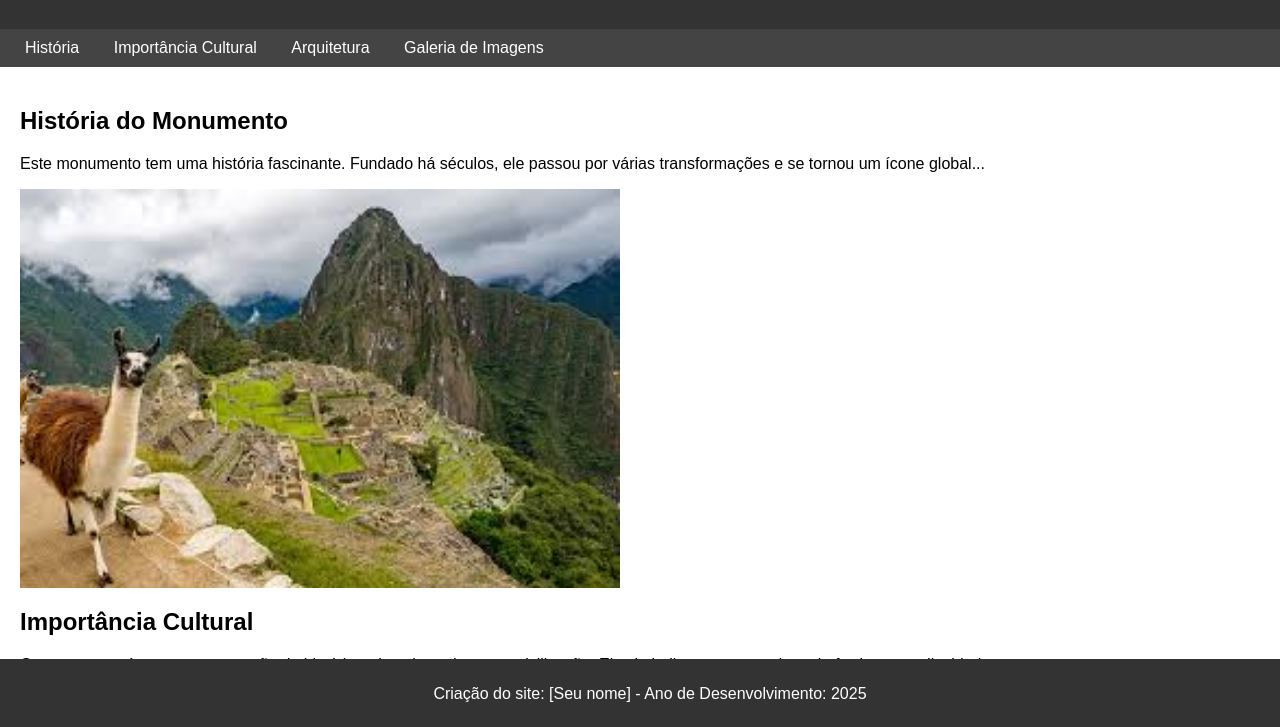
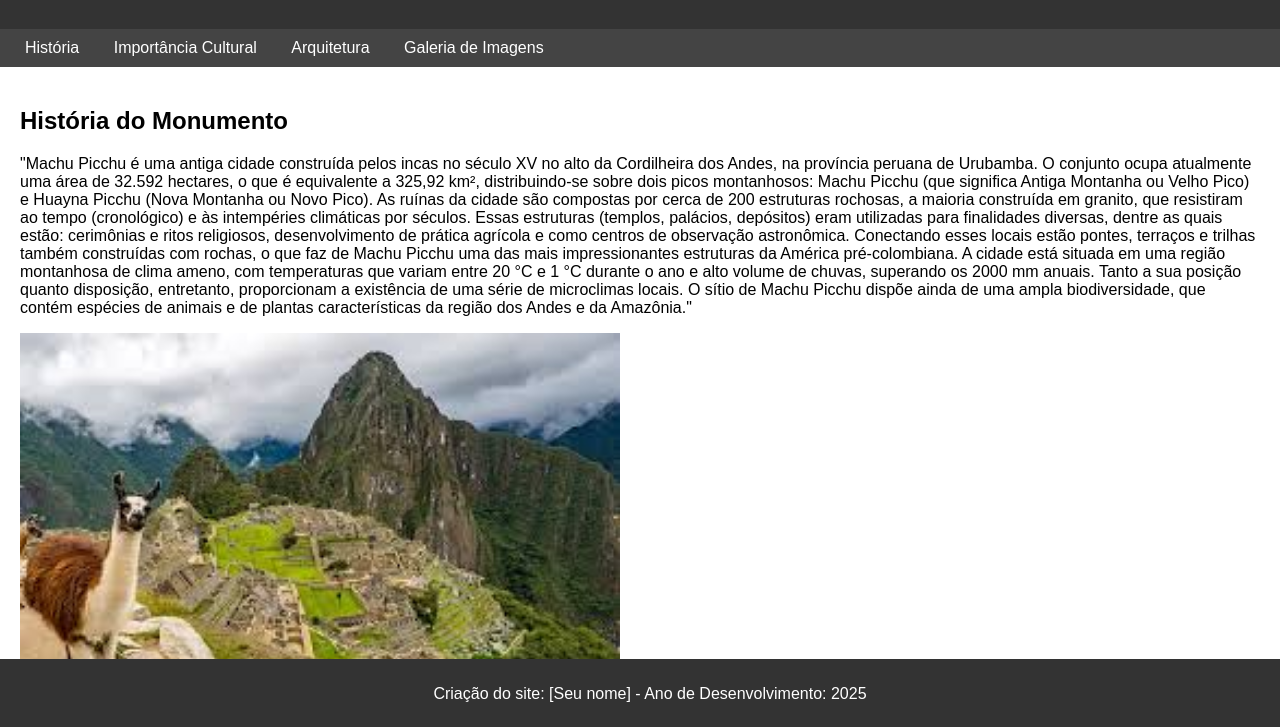
Before and after one commit to laurastutz/projeto7maravilhas, a plain HTML site: page index.html in a window 1280 px wide. Shown: the part 71-798 px from the top of the page. Drawn offline with Linux system fonts and the light colour scheme.

Commit message:
Add files via upload

```diff
--- a/index.html
+++ b/index.html
@@ -30,13 +30,41 @@
 <main>
     <section id="historia">
         <h2>História do Monumento</h2>
-        <p>Este monumento tem uma história fascinante. Fundado há séculos, ele passou por várias transformações e se tornou um ícone global...</p>
+        <p> "Machu Picchu é uma antiga cidade construída pelos incas no século XV no alto da Cordilheira dos Andes, na província peruana de Urubamba.
+            O conjunto ocupa atualmente uma área de 32.592 hectares, o que é equivalente a 325,92 km², distribuindo-se sobre dois picos montanhosos:
+             Machu Picchu (que significa Antiga Montanha ou Velho Pico) e Huayna Picchu (Nova Montanha ou Novo Pico).
+
+            As ruínas da cidade são compostas por cerca de 200 estruturas rochosas, a maioria construída em granito, que resistiram ao tempo (cronológico) e às intempéries climáticas por séculos.
+            Essas estruturas (templos, palácios, depósitos) eram utilizadas para finalidades diversas, dentre as quais estão:
+             cerimônias e ritos religiosos,
+            desenvolvimento de prática agrícola e como centros de observação astronômica.
+             Conectando esses locais estão pontes, terraços e trilhas também construídas com rochas, o que faz de Machu Picchu uma das mais impressionantes estruturas da América pré-colombiana.
+            A cidade está situada em uma região montanhosa de clima ameno, com temperaturas que variam entre 20 °C e 1 °C durante o ano e alto volume de chuvas, superando os 2000 mm anuais.
+
+            Tanto a sua posição quanto disposição, entretanto, proporcionam a existência de uma série de microclimas locais. O sítio de Machu Picchu dispõe ainda de uma ampla biodiversidade,
+             que contém espécies de animais e de plantas características da região dos Andes e da Amazônia."
+
+
+        </p>
         <img src="img/download.jpeg" alt="Monumento">
     </section>
 
     <section id="importancia">
         <h2>Importância Cultural</h2>
-        <p>O monumento é uma representação da história e da cultura de nossa civilização. Ele simboliza um marco de resistência e grandiosidade...</p>
+        <p> "maior parte da cidade de Machu Picchu se encontra preservada, isto é, sofreu poucas
+            alterações no decorrer dos mais de 500 anos de sua existência.
+            A fortaleza representa uma importante fase da história do continente sul-americano,
+            que é o período anterior à colonização europeia.
+            Machu Picchu revela também os avanços técnicos na engenharia e na arquitetura de
+            uma das principais civilizações da América pré-colombiana,
+             o que torna a cidade um importante sítio histórico e arqueológico.
+
+            Segundo a Unesco, entender a forma como se dava o funcionamento da sociedade inca e a divisão
+            territorial das suas tarefas são ainda algumas das informações que podem ser depreendidas da estrutura de Machu Picchu
+            e que reforçam a importância desse local."
+
+
+        </p>
     </section>
 
     <section id="arquitetura">
```
